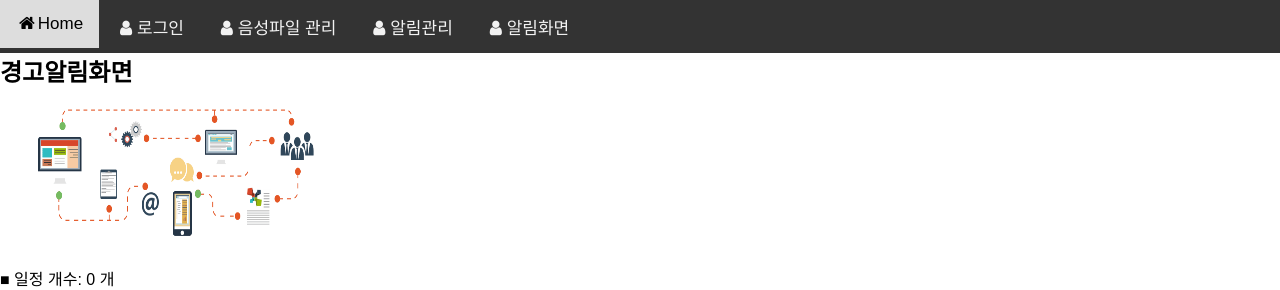
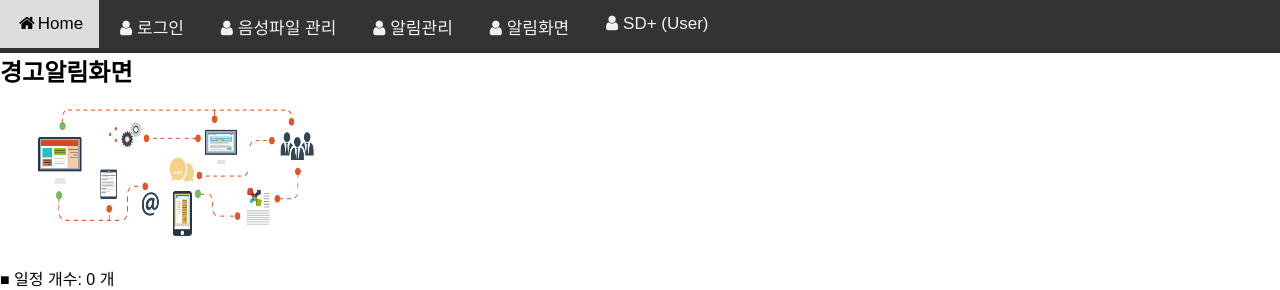
Before and after one commit to hjoon0510/hongik-human, a PHP site: page /webapp/event_announce.php in a window 1280 px wide. Shown: the top 290 px of the page. Run offline with PHP 8.4, Linux system fonts and the light colour scheme; data comes from the database, SQL or seed files in the repository; data that the repository does not hold is empty.

Commit message:
update website
Signed-off-by: Hyunjoon Lim <hjoon0510@gmail.com>

```diff
--- a/webapp/menu2.php
+++ b/webapp/menu2.php
@@ -72,6 +72,7 @@ body {
   <a href="./audio_file_list.php"><i class="fa fa-fw fa-user"></i>음성파일 관리 </a>
   <a href="./event_file_list.php"><i class="fa fa-fw fa-user"></i>알림관리 </a>
   <a href="./event_announce.php"><i class="fa fa-fw fa-user"></i>알림화면 </a>
+  <a href="http://192.168.10.184:1010/"><i class="fa fa-fw fa-user"></i>SD+ (User) </a>
   <a href="javascript:void(0);" class="icon" onclick="myFunction()">
     <i class="fa fa-bars"></i>
   </a>
```
